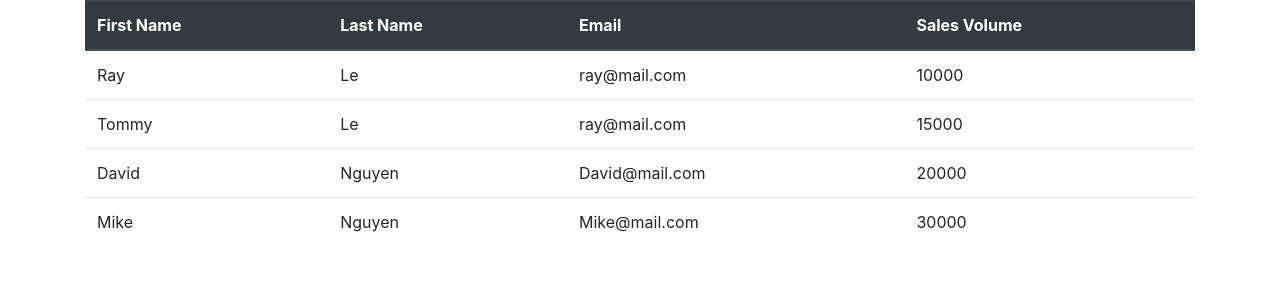
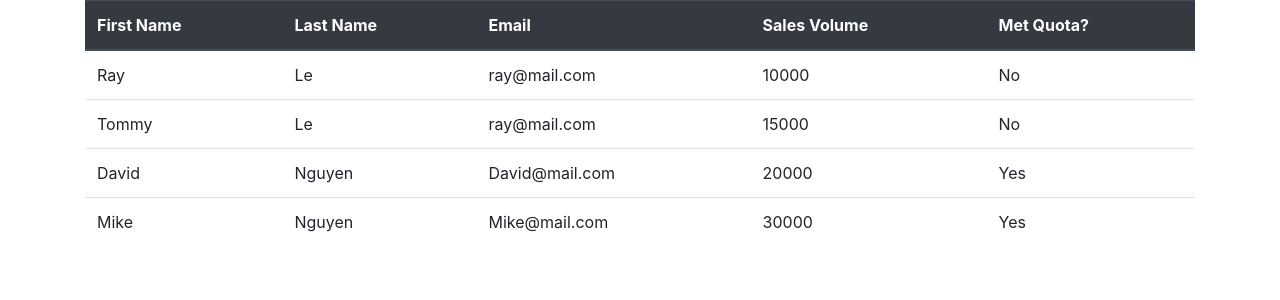
Before and after one commit to lekyvong09/C1903L_C1810L_C1906L_spring-angular-eCommerce_client, an Angular app: page / in a window 1280 px wide. Shown: the top 300 px of the page. Built offline with nearby package versions, Linux system fonts and the light colour scheme.

Commit message:
Angular - *ngIf ; else

```diff
--- a/src/app/sales-person-list/sales-person-list.component.html
+++ b/src/app/sales-person-list/sales-person-list.component.html
@@ -5,6 +5,7 @@
             <th>Last Name</th>
             <th>Email</th>
             <th>Sales Volume</th>
+            <th>Met Quota?</th>
         </tr>
     </thead>
     <tbody>
@@ -13,6 +14,12 @@
             <td>{{tempSalePerson.lastName}}</td>
             <td>{{tempSalePerson.email}}</td>
             <td>{{tempSalePerson.salesVolume}}</td>
+            <td>
+                <div *ngIf="tempSalePerson.salesVolume >= 20000; else myElseBlock">Yes</div>
+                <ng-template #myElseBlock>No</ng-template>
+<!--                <div *ngIf="!(tempSalePerson.salesVolume >= 20000)">No</div>-->
+
+            </td>
         </tr>
     </tbody>
 
```
